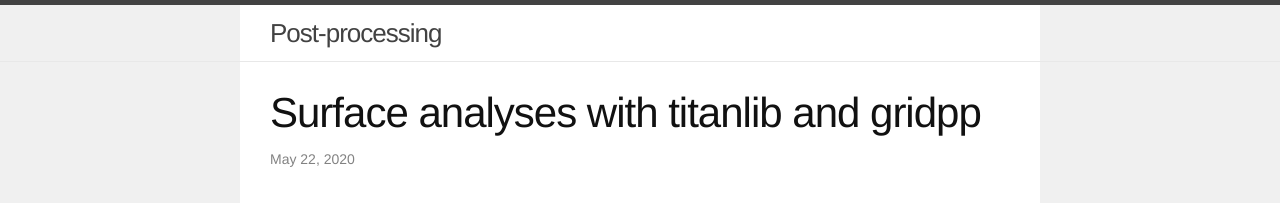
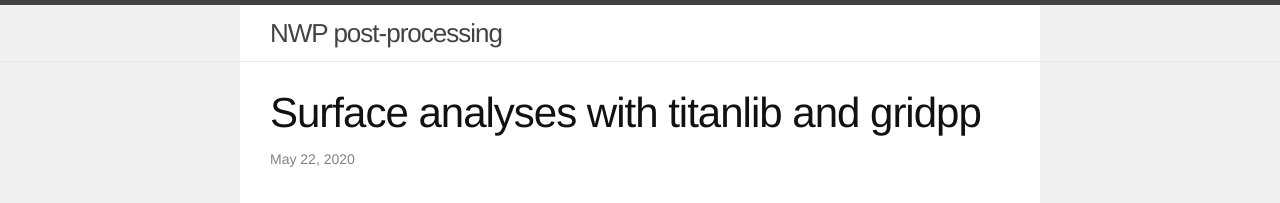
Before and after one commit to tnipen/tnipen.github.io, a Jekyll site: the page built from _posts/2020-05-22-titanlib-gridpp.markdown, in a window 1280 px wide and 900 px high. Shown: the top 203 px of the window. Built offline with Jekyll 4.4.1, drawn with Linux system fonts in a browser that asks for light colours; some of the changed text lies outside the part shown.

Commit message:
Remove footer

```diff
--- a/_config.yml
+++ b/_config.yml
@@ -6,7 +6,7 @@
 # 'jekyll serve'. If you change this file, please restart the server process.
 
 # Site settings
-title: Post-processing
+title: NWP post-processing
 email: thomasn@met.no
 description: > # this means to ignore newlines until "baseurl:"
 baseurl: "" # the subpath of your site, e.g. /blog
--- a/_layouts/default.html
+++ b/_layouts/default.html
@@ -13,7 +13,7 @@
       </div>
     </div>
 
-    {% include footer.html %}
+    <!--{% include footer.html %}-->
 
   </body>
 
```
